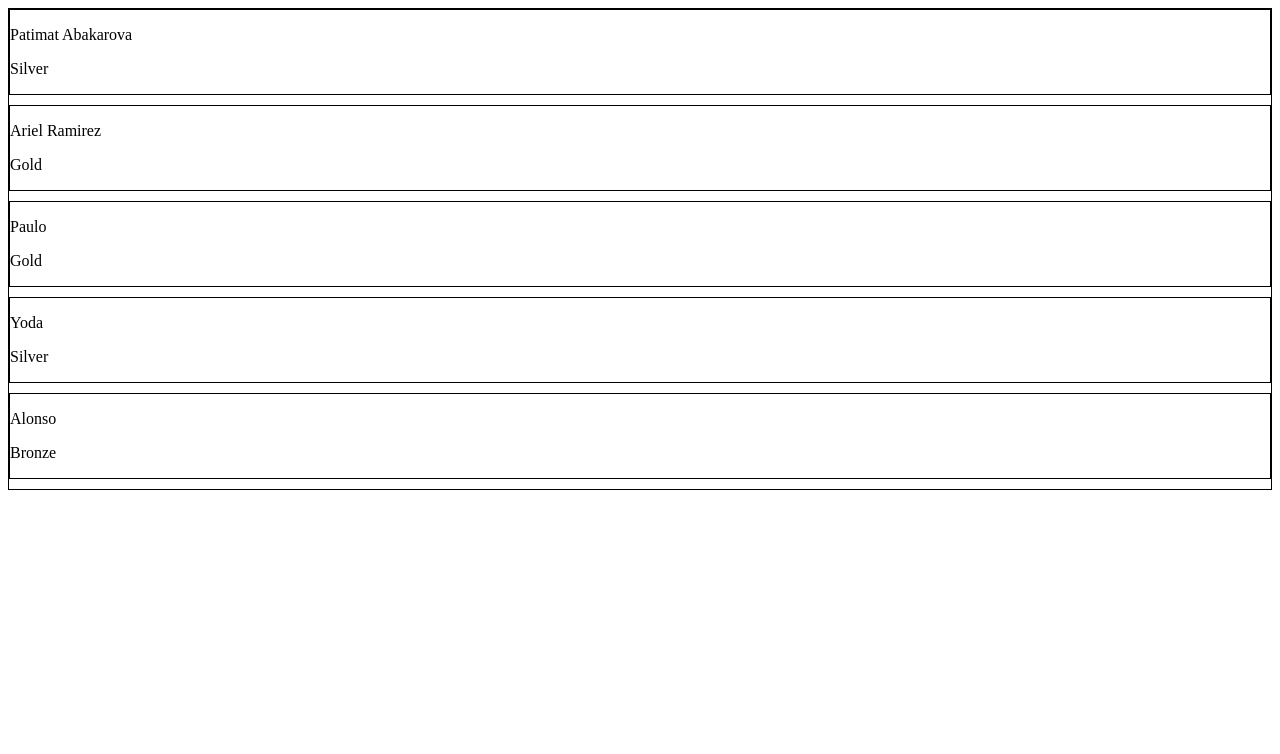
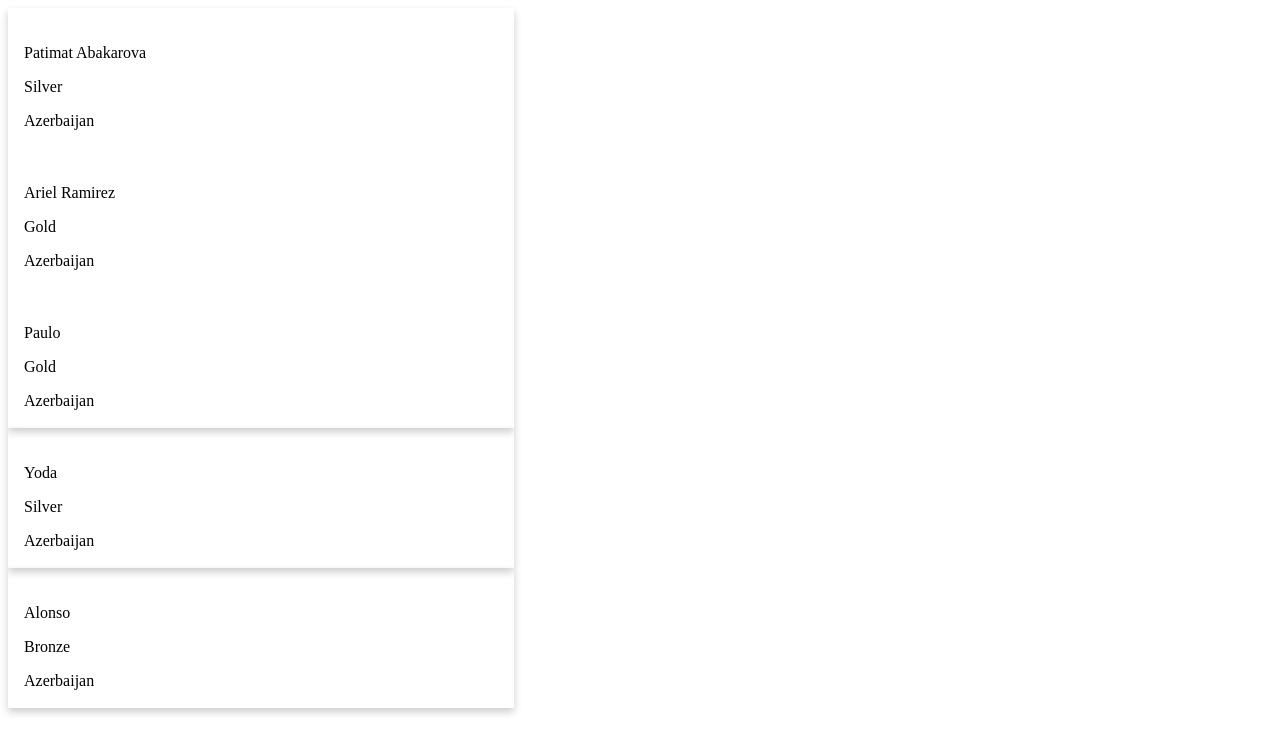
Before and after one commit to sanykTron/pruebasObjetosJS, a plain HTML site: page test.html in a window 1280 px wide. Drawn offline with Linux system fonts and the light colour scheme.

Commit message:
primera version

```diff
--- a/test.html
+++ b/test.html
@@ -4,17 +4,26 @@
 	<meta charset="utf-8">
 	<title>Objetos en JS</title>
 	<style>
-	div {
-  		border: 1px solid black;
-  		margin-bottom: 10px;
+
+	.card {
+	  box-shadow: 0 4px 8px 0 rgba(0,0,0,0.2);
+	  transition: 0.3s;
+	  width: 40%;
+	}
+
+	.card:hover {
+	  box-shadow: 0 8px 16px 0 rgba(0,0,0,0.2);
+	}
+
+	.container {
+	  padding: 2px 16px;
+	}
+	.imagenH {
+	  background-image: url("https://www.w3schools.com/howto/img_avatar.png");
 	}
 	</style>
 </head>
 <body>
-	<div id="myDIV">
-
-	</div>
-
 
 	<script>
 
@@ -126,24 +135,46 @@
 
 
 
-			atletasLimpiosOrdenados.forEach(element => mostrarCaja(element.name, element.medal));
+			atletasLimpiosOrdenados.forEach(element => mostrarCaja(element.name, element.medal, element.team));
 
 
 
 		}
 
-  		function mostrarCaja(nombre, medalla) {
+  		function mostrarCaja(nombre, medalla, pais) {
 
+  			//contenedor mayor o card
+  			var randomN = Math.floor(Math.random() * 10);
+
+  			var cardDiv = document.createElement("div");
+  			cardDiv.className += "card";
+  			cardDiv.id = "card" + randomN
+  			idDiv = cardDiv.id;
+
+  			//contenedor menor
   			var elementDiv = document.createElement("div");
+  			elementDiv.className += "container";
+
+
+  			//imagen
+  			var elementImagen = document.createElement("img");
+  			elementImagen.className += "imagenH";
+
   			var elementNombre = document.createElement("P");
   			elementNombre.innerHTML = nombre;
   			var elementMedalla = document.createElement("P");
   			elementMedalla.innerHTML = medalla;
+  			var elementPais = document.createElement("P");
+  			elementPais.innerHTML = pais;
 
+  			elementDiv.appendChild(elementImagen);
   			elementDiv.appendChild(elementNombre);
   			elementDiv.appendChild(elementMedalla);
+  			elementDiv.appendChild(elementPais);
 
-  			document.getElementById("myDIV").appendChild(elementDiv);
+
+  			document.body.appendChild(cardDiv);
+  			document.getElementById(idDiv).appendChild(elementDiv);
 		}
 
 
```
Also changed, not shown: comparar.html (added, +48 -0 lines).
